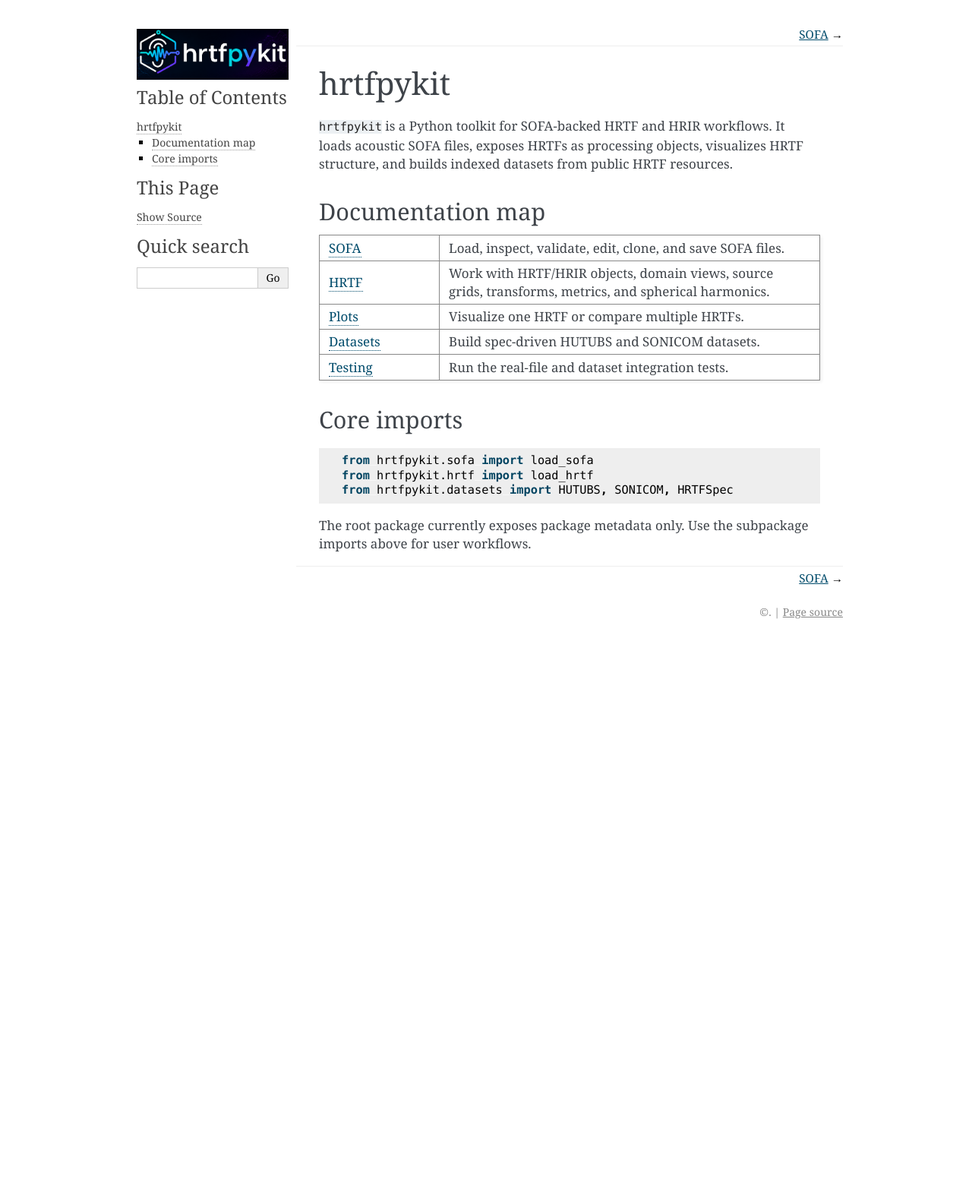
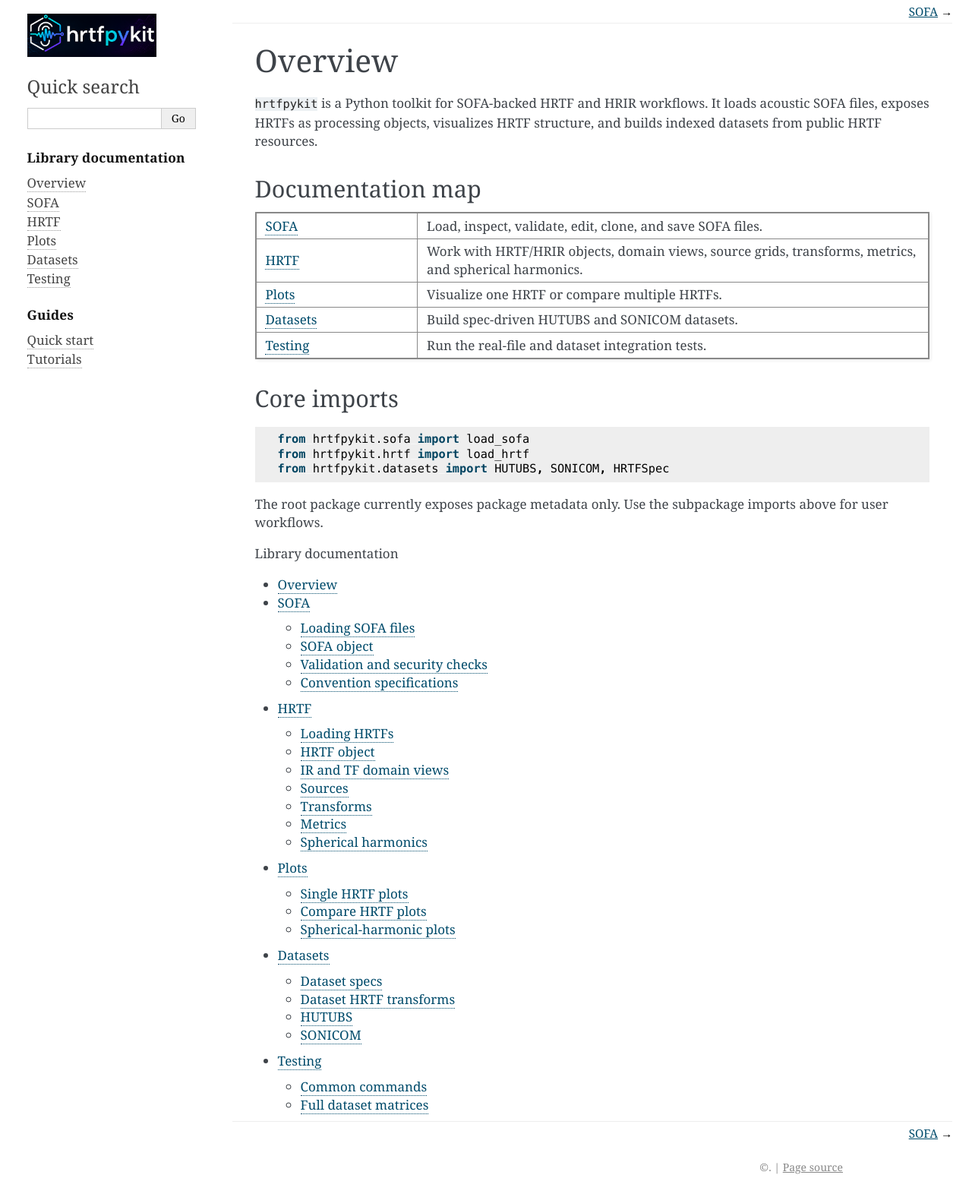
Before and after one commit to ArielAlvarez-Martinez/hrtfpykit, a Sphinx documentation site: the page built from docs/index.rst, in a window 1280 px wide. Shown: the whole page at 76% size. Built offline with Sphinx 7.4.7, drawn with Linux system fonts in a browser that asks for light colours; before the commit the page ends 900 px from its top, so only the background shows below that.

Commit message:
WIP:docs

```diff
--- /dev/null
+++ b/docs/_templates/about.html
@@ -0,0 +1,7 @@
+{% if theme_logo %}
+<p class="logo">
+  <a href="{{ pathto(master_doc) }}">
+    <img class="logo" src="{{ pathto('_static/' ~ theme_logo, 1) }}" alt="hrtfpykit logo" />
+  </a>
+</p>
+{% endif %}
--- /dev/null
+++ b/docs/_templates/navigation.html
@@ -0,0 +1,9 @@
+{{ toctree(includehidden=theme_sidebar_includehidden, collapse=theme_sidebar_collapse) }}
+{% if theme_extra_nav_links %}
+<hr />
+<ul>
+    {% for text, uri in theme_extra_nav_links.items() %}
+    <li class="toctree-l1"><a href="{{ uri }}">{{ text }}</a></li>
+    {% endfor %}
+</ul>
+{% endif %}
--- /dev/null
+++ b/docs/assets/custom.css
@@ -0,0 +1,88 @@
+div.document {
+    width: min(96vw, 1440px);
+    margin: 0 auto;
+}
+
+div.body {
+    max-width: none;
+}
+
+div.bodywrapper {
+    margin-left: 280px;
+}
+
+div.sphinxsidebar {
+    width: 250px;
+}
+
+div.sphinxsidebarwrapper {
+    padding-right: 18px;
+}
+
+pre,
+div.highlight {
+    overflow-x: auto;
+}
+
+table.docutils {
+    display: block;
+    overflow-x: auto;
+    width: 100%;
+}
+
+img {
+    max-width: 100%;
+    height: auto;
+}
+
+div.sphinxsidebar p.logo {
+    margin: 0 0 1rem 0;
+    text-align: left;
+}
+
+div.sphinxsidebar img.logo {
+    max-width: 170px;
+}
+
+div.sphinxsidebar #searchbox {
+    margin: 0 0 1.6rem 0;
+}
+
+div.sphinxsidebar #searchbox h3 {
+    margin-top: 0;
+}
+
+div.sphinxsidebar p.caption,
+div.sphinxsidebar span.caption-text {
+    color: #111;
+    font-size: 1.08rem;
+    font-weight: 800;
+    letter-spacing: 0.01em;
+    margin: 1.4rem 0 0.45rem 0;
+}
+
+div.sphinxsidebar ul {
+    margin-top: 0.25rem;
+}
+
+@media screen and (max-width: 900px) {
+    div.document {
+        width: 96vw;
+    }
+
+    div.sphinxsidebar {
+        float: none;
+        width: auto;
+        margin: 0;
+        padding: 0 1rem;
+    }
+
+    div.bodywrapper {
+        margin: 0;
+    }
+
+    div.body {
+        min-width: 0;
+        padding: 0 1rem;
+    }
+}
--- a/docs/conf.py
+++ b/docs/conf.py
@@ -32,3 +32,11 @@ html_theme_options = {
     "show_powered_by": False,
     "show_relbars": True,
 }
+html_css_files = ["custom.css"]
+html_sidebars = {
+    "**": [
+        "about.html",
+        "searchbox.html",
+        "navigation.html",
+    ]
+}
--- a/docs/index.rst
+++ b/docs/index.rst
@@ -1,5 +1,5 @@
-hrtfpykit
-=========
+Overview
+========
 
 ``hrtfpykit`` is a Python toolkit for SOFA-backed HRTF and HRIR workflows. It
 loads acoustic SOFA files, exposes HRTFs as processing objects, visualizes HRTF
@@ -38,9 +38,9 @@ imports above for user workflows.
 
 .. toctree::
    :maxdepth: 2
-   :caption: API documentation
-   :hidden:
+   :caption: Library documentation
 
+   self
    sofa/index
    hrtf/index
    plots/index
```
Also changed, not shown: 1 other file.
